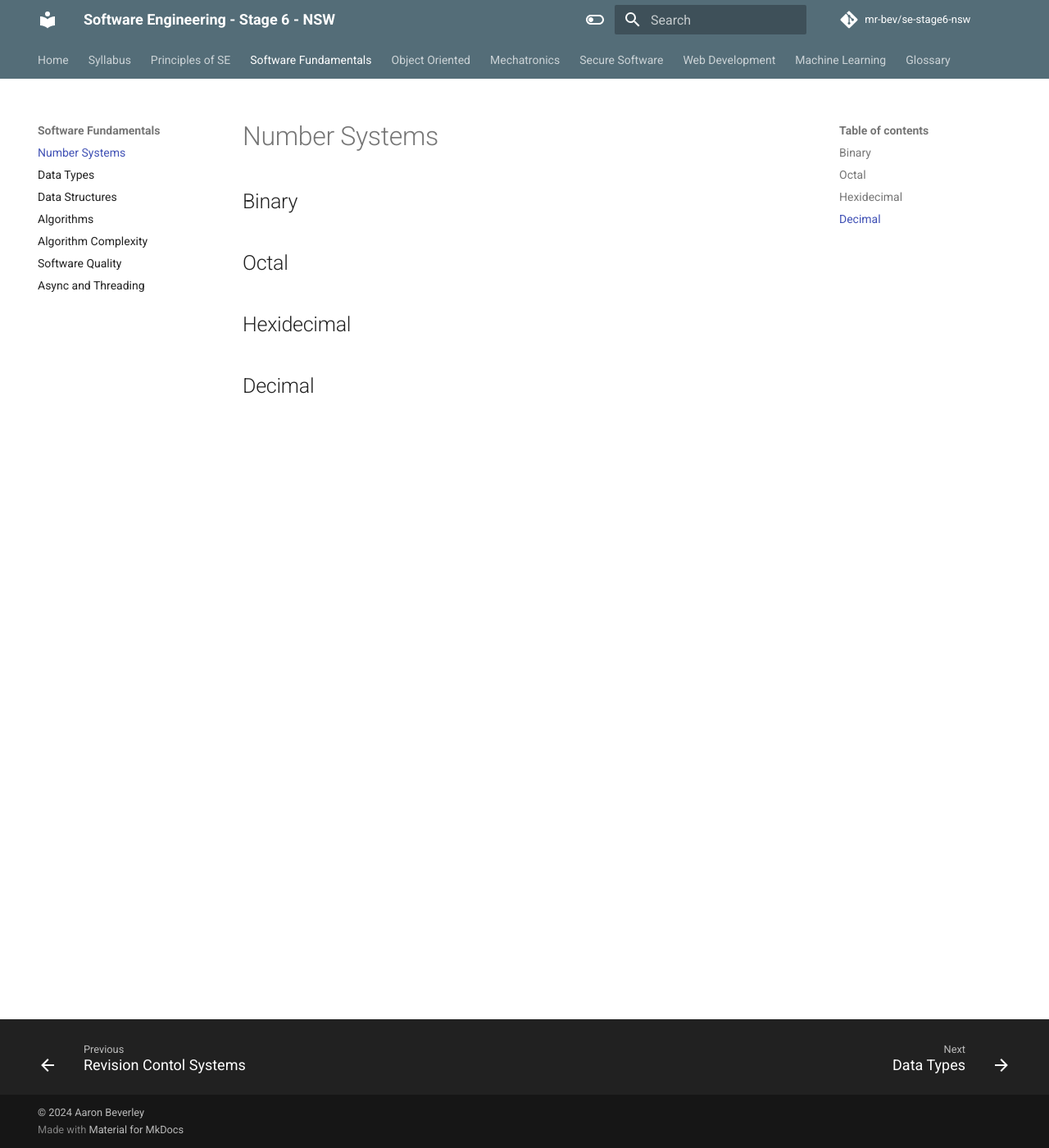
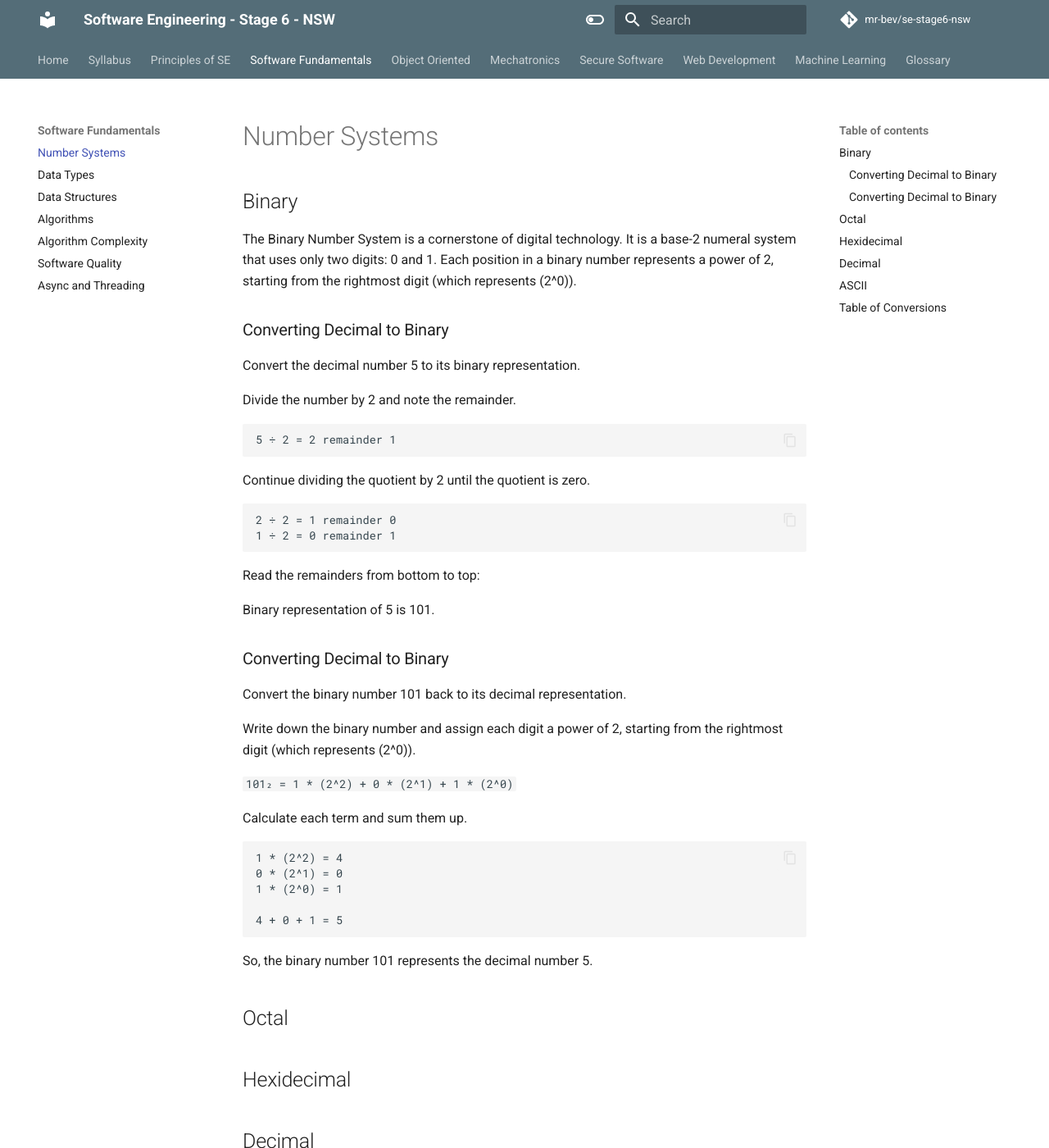
Before and after one commit to mr-bev/software-engineering-stage6-nsw, an MkDocs documentation site: the page built from docs/fundamentals/number_systems.md, in a window 1280 px wide and 1400 px high. Shown: the whole window at 82% size. Built offline with MkDocs 1.6.1 and Material for MkDocs 9.7.7, drawn with Linux system fonts in a browser that asks for light colours; comment, search, counter and statistics services are not loaded; old or Windows-style settings are respelled for this version of MkDocs; some of the changed text lies outside the part shown.

````diff
--- a/docs/fundamentals/number_systems.md
+++ b/docs/fundamentals/number_systems.md
@@ -1,9 +1,84 @@
 # Number Systems
 
 ## Binary
+
+The Binary Number System is a cornerstone of digital technology. It is a base-2 numeral system that uses only two digits: 0 and 1. Each position in a binary number represents a power of 2, starting from the rightmost digit (which represents (2^0)).
+
+
+### Converting Decimal to Binary
+
+Convert the decimal number 5 to its binary representation.
+
+Divide the number by 2 and note the remainder.
+
+```
+5 ÷ 2 = 2 remainder 1
+```
+
+Continue dividing the quotient by 2 until the quotient is zero.
+
+```
+2 ÷ 2 = 1 remainder 0
+1 ÷ 2 = 0 remainder 1
+```
+Read the remainders from bottom to top:
+
+Binary representation of 5 is 101.
+
+### Converting Decimal to Binary
+
+Convert the binary number 101 back to its decimal representation.
+
+Write down the binary number and assign each digit a power of 2, starting from the rightmost digit (which represents (2^0)).
+
+`101₂ = 1 * (2^2) + 0 * (2^1) + 1 * (2^0)`
+
+Calculate each term and sum them up.
+
+```
+1 * (2^2) = 4
+0 * (2^1) = 0
+1 * (2^0) = 1
+
+4 + 0 + 1 = 5
+```
+So, the binary number 101 represents the decimal number 5.
 
 ## Octal
 
 ## Hexidecimal
 
 ## Decimal
+
+## ASCII
+
+## Table of Conversions
+
+| Binary | Octal | Hexadecimal | Decimal | ASCII |
+|--------|-------|-------------| ------- | ----- |
+| 000000 | 0     | 0           | 0 | NUL |
+| 000001 | 1     | 1           | 1 | SOH |
+| 000010 | 2     | 2           | 2 |
+| 000011 | 3     | 3           | 3 |
+| 000100 | 4     | 4           | 4 |
+| 000101 | 5     | 5           | 5 |
+| 000110 | 6     | 6           | 6 | ACK |
+| 000111 | 7     | 7           | 7 |
+| 001000 | 10    | 8           | 8 |
+| 001001 | 11    | 9           | 9 |
+| 001010 | 12    | A           | 10 | LF |
+| 001011 | 13    | B           | 11 |
+| 001100 | 14    | C           | 12 |
+| 001101 | 15    | D           | 13 | CR |
+| 001110 | 16    | E           | 14 |
+| 001111 | 17    | F           | 15 | NAK |
+| 101001 | 71    | 41          | 65 | A |
+| 101010 | 72    | 42          | 66 | B |
+| 101011 | 73    | 43          | 67 | C |
+| 101100 | 74    | 44          | 68 | D |
+| 101101 | 75    | 45          | 69 | E |
+| 101110 | 76    | 46          | 70 | F |
+| 101111 | 77    | 47          | 71 | G |
+| 110000 | 80    | 48          | 72 | H |
+| 110001 | 81    | 49          | 73 | I |
+| 110010 | 82    | 4A          | 74 | J |
--- /dev/null
+++ b/docs/stylesheets/extra.css
@@ -0,0 +1,3 @@
+.youtube {
+    color: #EE0F0F;
+  }
--- a/mkdocs.yml
+++ b/mkdocs.yml
@@ -55,6 +55,8 @@ markdown_extensions:
           format: !!python/name:pymdownx.superfences.fence_code_format
   - attr_list
   - md_in_html
+extra_css:
+  - stylesheets/extra.css
 
 plugins:
   - search:
````
Also changed, not shown: docs/fundamentals/data_structures.md (+80 -5 lines), docs/fundamentals/data_types.md (+2 -0 lines), docs/secure_software_architecture/index.md (+8 -0 lines).
